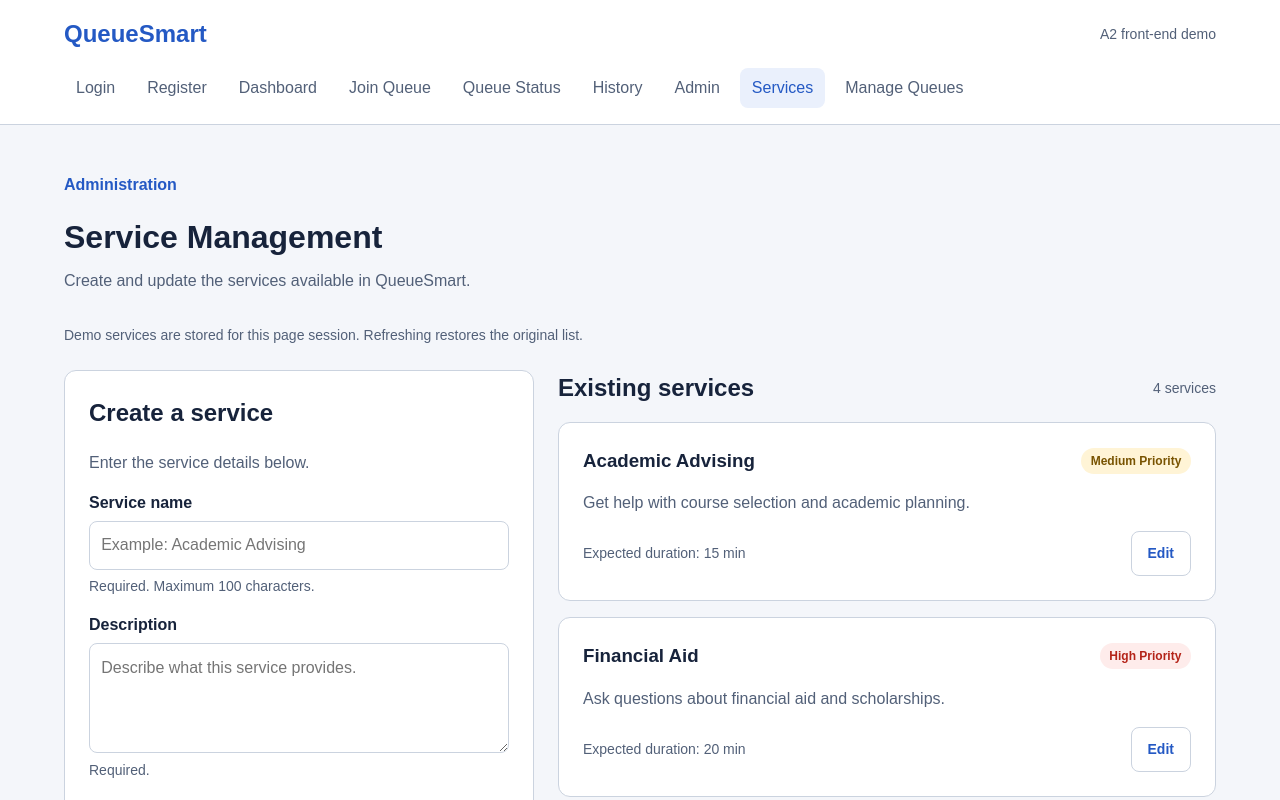
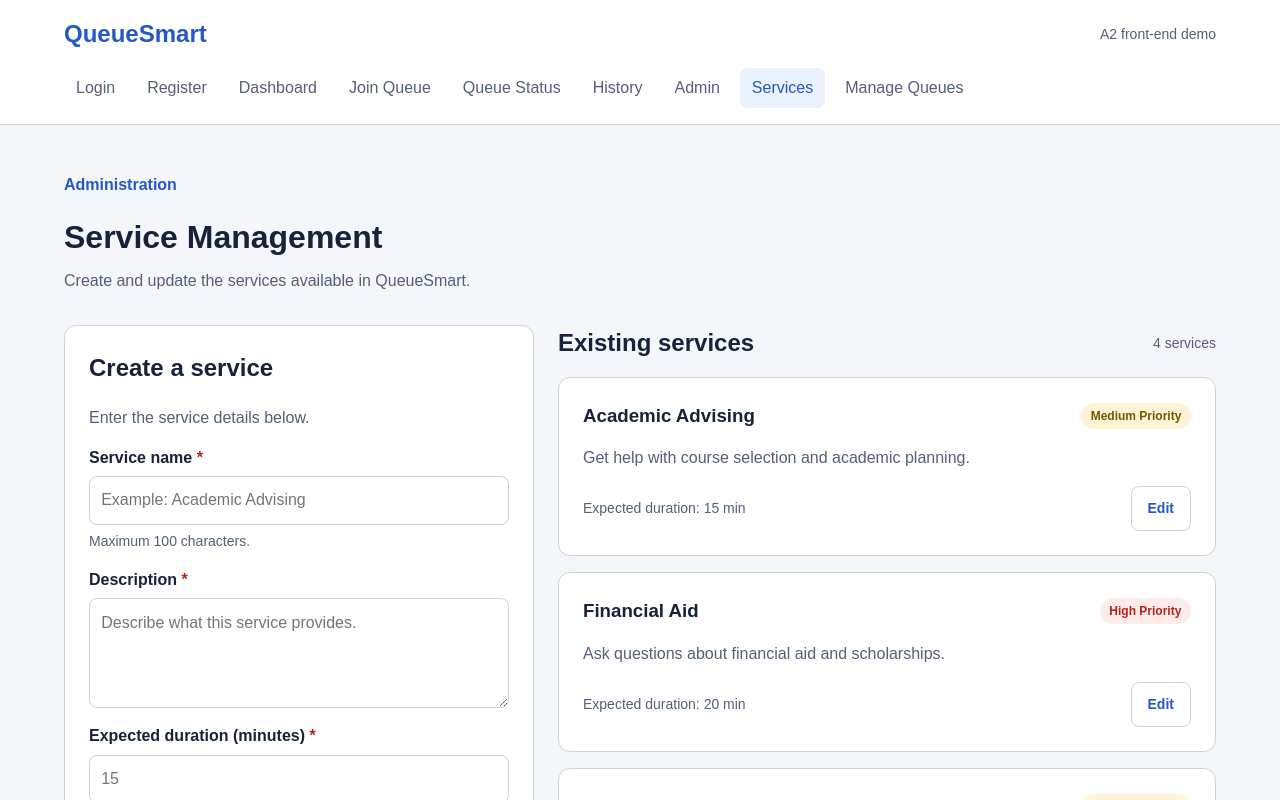
Before and after one commit to abeljoseph42/QueueSmart, a React app in the folder frontend/: page /admin/services in a window 1280 px wide. Shown: the top 800 px of the page. Built offline with nearby package versions, Linux system fonts and the light colour scheme; the HTML template or start-up script is replaced by a standard one.

Commit message:
simplify service form hints and mark required fields

```diff
--- a/frontend/src/pages/admin/ServiceManagement.css
+++ b/frontend/src/pages/admin/ServiceManagement.css
@@ -112,10 +112,8 @@
   }
 }
 
-.service-demo-note {
-  margin: 0 0 1.5rem;
-  color: var(--color-muted);
-  font-size: 0.875rem;
+.service-required {
+  color: var(--color-error);
 }
 
 .service-form-actions {
--- a/frontend/src/pages/admin/ServiceManagement.jsx
+++ b/frontend/src/pages/admin/ServiceManagement.jsx
@@ -148,11 +148,6 @@ export default function ServiceManagement() {
         <p>Create and update the services available in QueueSmart.</p>
       </header>
 
-      <p className="service-demo-note">
-        Demo services are stored for this page session. Refreshing restores
-        the original list.
-      </p>
-
       <div className="service-management-grid">
         <section className="card" aria-labelledby="service-form-heading">
           <h2 id="service-form-heading">
@@ -173,7 +168,7 @@ export default function ServiceManagement() {
 
           <form noValidate onSubmit={handleSubmit}>
             <div className="form-field">
-              <label htmlFor="service-name">Service name</label>
+              <label htmlFor="service-name"> Service name <span className="service-required" aria-hidden="true">*</span></label>
               <input
                 ref={nameInputRef}
                 id="service-name"
@@ -192,7 +187,7 @@ export default function ServiceManagement() {
               />
 
               <p id="service-name-hint" className="service-field-hint">
-                Required. Maximum 100 characters.
+                Maximum 100 characters.
               </p>
 
               <FieldError
@@ -202,7 +197,7 @@ export default function ServiceManagement() {
             </div>
 
             <div className="form-field">
-              <label htmlFor="service-description">Description</label>
+              <label htmlFor="service-description">Description <span className="service-required" aria-hidden="true">*</span></label>
               <textarea
                 id="service-description"
                 name="description"
@@ -212,18 +207,10 @@ export default function ServiceManagement() {
                 required
                 aria-invalid={Boolean(errors.description)}
                 aria-describedby={
-                  errors.description
-                    ? 'service-description-hint service-description-error'
-                    : 'service-description-hint'
+                    errors.description ? 'service-description-error' :
+                    undefined
                 }
               />
-
-              <p
-                id="service-description-hint"
-                className="service-field-hint"
-              >
-                Required.
-              </p>
 
               <FieldError
                 id="service-description-error"
@@ -232,9 +219,7 @@ export default function ServiceManagement() {
             </div>
 
             <div className="form-field">
-              <label htmlFor="service-duration">
-                Expected duration (minutes)
-              </label>
+              <label htmlFor="service-duration">Expected duration (minutes){' '}<span className="service-required" aria-hidden="true">*</span></label>
               <input
                 id="service-duration"
                 name="expectedDuration"
@@ -247,15 +232,10 @@ export default function ServiceManagement() {
                 required
                 aria-invalid={Boolean(errors.expectedDuration)}
                 aria-describedby={
-                  errors.expectedDuration
-                    ? 'service-duration-hint service-duration-error'
-                    : 'service-duration-hint'
+                    errors.expectedDuration ? 'service-duration-error' :
+                    undefined
                 }
               />
-
-              <p id="service-duration-hint" className="service-field-hint">
-                Required. Enter a positive whole number of minutes.
-              </p>
 
               <FieldError
                 id="service-duration-error"
```
